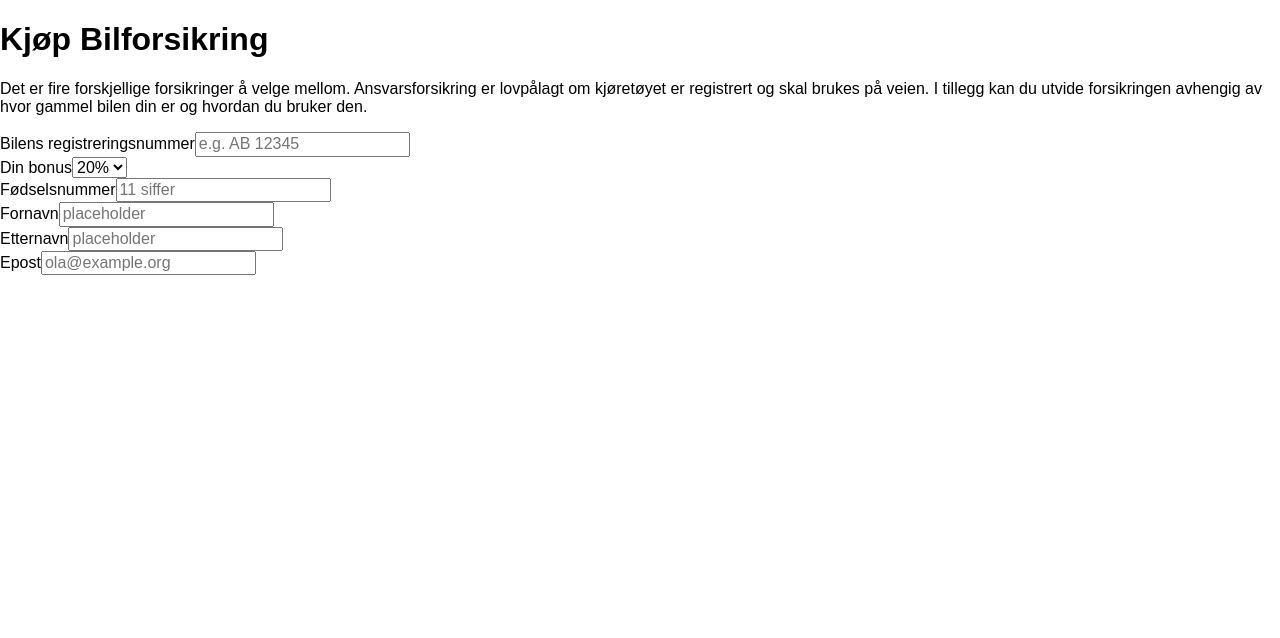
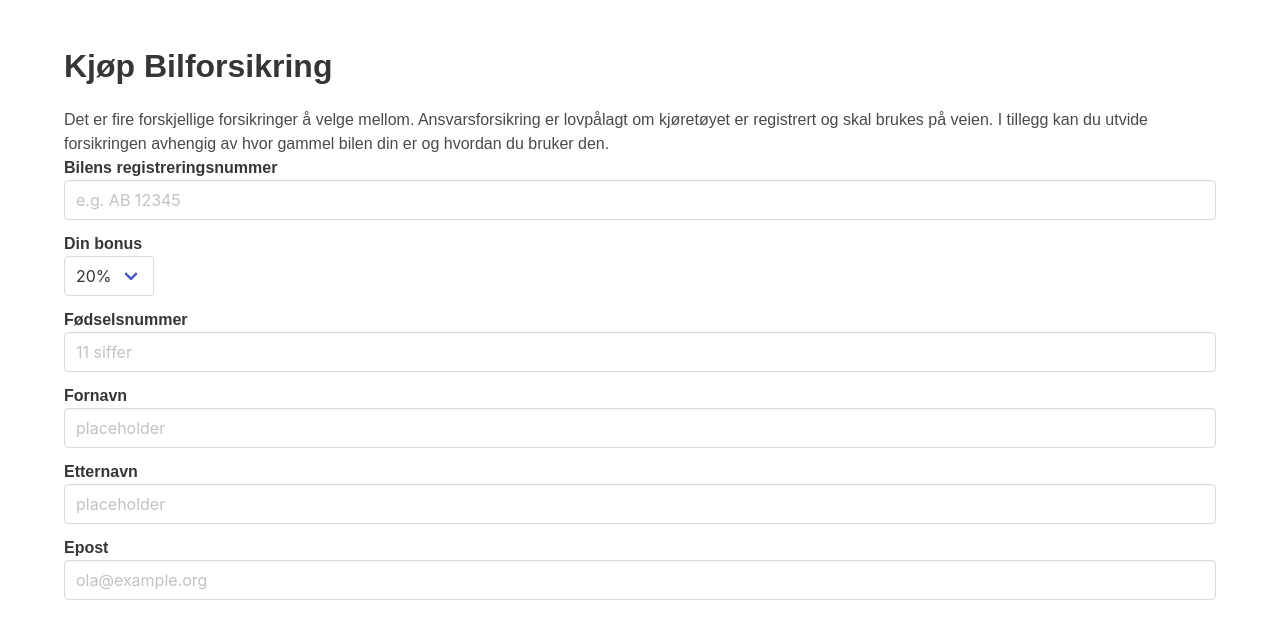
Before and after one commit to vegardok/case-forsikring-2020, a Next.js app: page / in a window 1280 px wide. Shown: the top 638 px of the page. Built offline with nearby package versions, Linux system fonts and the light colour scheme.

Commit message:
Add bulma css framework

```diff
--- a/components/BonusSelector.js
+++ b/components/BonusSelector.js
@@ -1,15 +1,21 @@
 import React from 'react';
 
 const BonusSelector = () => (
-  <label>
+  <div className="field">
+    <label className="label">
       Din bonus
-    <select>
+      <div className="control">
+        <div className="select">
+          <select >
             <option value={0.2}>20%</option>
             <option value={0.3}>30%</option>
             <option value={0.4}>40%</option>
             <option value={0.5}>50%</option>
           </select>
+        </div>
+      </div>
     </label>
+  </div>
 );
 
 export default BonusSelector;
--- a/components/EmailInput.js
+++ b/components/EmailInput.js
@@ -1,10 +1,14 @@
 import React from 'react';
 
 const EmailInput = () => (
-  <label>
-    Epost
-    <input placeholder="ola@example.org" />
-  </label>
+  <div className="field">
+    <label className="label">
+      <div className="control">
+        Epost
+        <input className="input" placeholder="ola@example.org" />
+      </div>
+    </label>
+  </div>
 );
 
 export default EmailInput;
--- a/components/Header.js
+++ b/components/Header.js
@@ -2,7 +2,7 @@ import React from 'react';
 
 const Header = () => (
   <div>
-    <h1>Kjøp Bilforsikring</h1>
+    <h1 className="title">Kjøp Bilforsikring</h1>
     <p>
       Det er fire forskjellige forsikringer å velge mellom.
       Ansvarsforsikring er lovpålagt om kjøretøyet er registrert og
--- a/components/InsuranceForm.js
+++ b/components/InsuranceForm.js
@@ -8,12 +8,12 @@ import EmailInput from '../components/EmailInput.js';
 
 const InsuranceForm = () => (
   <form>
-    <div><RegNrInput /></div>
-    <div><BonusSelector /></div>
-    <div><PersonalNumberInput /></div>
-    <div><FirstNameInput/></div>
-    <div><LastNameInput/></div>
-    <div><EmailInput/></div>
+    <RegNrInput />
+    <BonusSelector />
+    <PersonalNumberInput />
+    <FirstNameInput/>
+    <LastNameInput/>
+    <EmailInput/>
   </form>
 );
 
--- a/components/NameInputs.js
+++ b/components/NameInputs.js
@@ -1,15 +1,23 @@
 import React from 'react';
 
 export const FirstNameInput = () => (
-  <label>
-    Fornavn
-    <input placeholder="placeholder" />
-  </label>
+  <div className="field">
+    <label className="label">
+      <div className="control">
+        Fornavn
+        <input className="input" placeholder="placeholder" />
+      </div>
+    </label>
+  </div>
 );
 
 export const LastNameInput = () => (
-  <label>
-    Etternavn
-    <input placeholder="placeholder" />
-  </label>
+  <div className="field">
+    <label className="label">
+      <div className="control">
+        Etternavn
+        <input className="input" placeholder="placeholder" />
+      </div>
+    </label>
+  </div>
 );
--- a/components/PersonalNumberInput.js
+++ b/components/PersonalNumberInput.js
@@ -2,10 +2,14 @@ import React from 'react';
 
 // TODO: client side validation
 const PersonalNumberInput = () => (
-  <label>
-    Fødselsnummer
-    <input placeholder="11 siffer" />
-  </label>
+  <div className="field">
+    <label className="label">
+      <div className="control">
+        Fødselsnummer
+        <input className="input" placeholder="11 siffer" />
+      </div>
+    </label>
+  </div>
 );
 
 export default PersonalNumberInput;
--- a/components/RegNrInput.js
+++ b/components/RegNrInput.js
@@ -4,10 +4,14 @@ import React from 'react';
 // TODO: reg nr validation client or server side?
 
 const RegNrInput = () => (
-  <label>
-    Bilens registreringsnummer
-    <input type="text" placeholder="e.g. AB 12345" />
-  </label>
+  <div className="field">
+    <label className="label">
+      <div className="control">
+        Bilens registreringsnummer
+        <input className="input" type="text" placeholder="e.g. AB 12345" />
+      </div>
+    </label>
+  </div>
 );
 
 
--- a/package.json
+++ b/package.json
@@ -12,8 +12,8 @@
   "license": "ISC",
   "dependencies": {
     "@zeit/next-css": "^1.0.1",
+    "bulma": "^0.8.0",
     "next": "^9.1.7",
-    "normalize.css": "^8.0.1",
     "react": "^16.12.0",
     "react-dom": "^16.12.0"
   },
--- a/pages/index.js
+++ b/pages/index.js
@@ -1,6 +1,6 @@
 import React from 'react';
 /* eslint no-unused-vars: 0 */
-import normalize from 'normalize.css';
+import bulma from 'bulma/css/bulma.css';
 import css from '../assets/style.css';
 
 
@@ -8,10 +8,12 @@ import Header from '../components/Header.js';
 import InsuranceForm from '../components/InsuranceForm.js';
 
 const Index = () => (
-  <>
-    <Header />
-    <InsuranceForm />
-  </>
+  <section className="section">
+    <div className="container">
+      <Header />
+      <InsuranceForm />
+    </div>
+  </section>
 );
 
 export default Index;
```
Also changed, not shown: 2 other files (tests, documents, lock files or other folders). Lines whose indentation alone changed are shown as unchanged.
